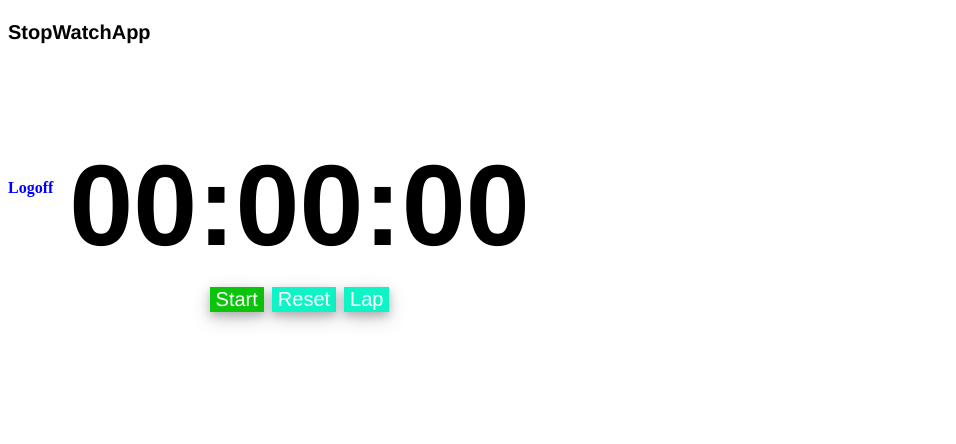
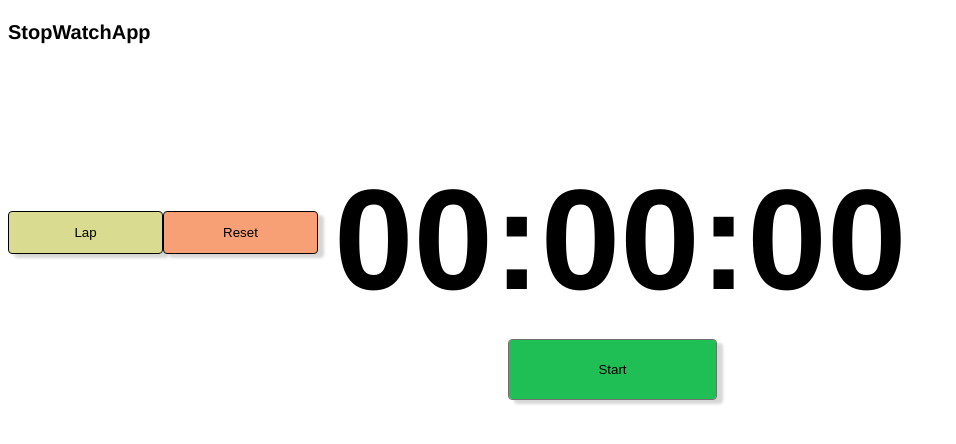
Before and after one commit to Sarah-Workman/Vue-stopwatch-, a Vue app: page /Homescreen in a window 1280 px wide. Shown: the top 444 px of the page, without its empty margins (0-956 px from the left). Built offline with nearby package versions, Linux system fonts and the light colour scheme.

Commit message:
Updated Style and Fixed Router in Store

```diff
--- a/src/components/Buttons.vue
+++ /dev/null
@@ -1,32 +0,0 @@
-<template>
-	<div id="stopwatch - button - container">
-		<StartBtn @start="$emit('start')" />
-
-		<ResetBtn @click="$emit('reset')" text="Reset" />
-		<LapBtn @click="$emit('lap')" text="Lap" />
-	</div>
-</template>
-<script>
-	import StartBtn from "./StartBtn";
-	import StopBtn from "./StopBtn";
-	import ResetBtn from "./ResetBtn";
-	import LapBtn from "./LapBtn";
-	import BulkDeleteBtn from "./BulkDeleteBtn";
-	import { mapState } from "vuex";
-
-	export default {
-		name: "Buttons",
-		components: {
-			StartBtn,
-			StopBtn,
-			ResetBtn,
-			LapBtn,
-			BulkDeleteBtn,
-		},
-
-		computed: {
-			...mapState(["isRunning"]),
-		},
-	};
-</script>
-<style lang="scss" scoped></style>
--- a/src/components/LapBtn.vue
+++ b/src/components/LapBtn.vue
@@ -1,5 +1,5 @@
 <template>
-	<button @click="$emit('lap')" id="LapBtn">{{ text }}</button>
+	<button @click="$emit('lap')" id="LapBtn">Lap</button>
 </template>
 <script>
 	export default {
@@ -10,20 +10,13 @@
 	};
 </script>
 <style lang="scss" scoped>
-	$shadows: 0 4px 8px 0 rgba(0, 0, 0, 0.2), 0 6px 20px 0 rgba(0, 0, 0, 0.19);
-	$fontStyle: Arial, Helvetica, sans-serif;
-	@mixin stopwatchBtns {
-		background-color: #0ff4c6;
-		box-shadow: $shadows;
-		border: none;
-		color: white;
-		text-align: center;
-		text-decoration: none;
-		font-size: 20px;
-		font-family: $fontStyle;
-	}
-
 	#LapBtn {
-		@include stopwatchBtns();
+		background: #a6ac006f 0% 0% no-repeat padding-box;
+		box-shadow: 6px 4px 3px #00000029;
+		border: 1px solid #000000;
+		border-radius: 4px;
+		opacity: 1;
+		width: 155px;
+		height: 43px;
 	}
 </style>
--- a/src/components/LoginContanerComp.vue
+++ b/src/components/LoginContanerComp.vue
@@ -49,7 +49,6 @@
 					email: this.email,
 					password: this.password,
 				});
-				this.$router.push("/Homescreen");
 			},
 			enroll() {
 				this.$router.push("/Enroll");
--- a/src/components/Rectangle.vue
+++ b/src/components/Rectangle.vue
@@ -5,20 +5,17 @@
 				{{ outputhours }}:{{ outputminutes }}:{{ outputseconds }}
 			</p>
 		</div>
-		<Buttons
-			class="buttons"
-			@start="startStopBtnClick"
-			@reset="resetBtn"
-			@lap="lapBtn"
-		/>
+		<div id="buttonWrapper">
+			<start-btn @start="startStopBtnClick" Id="startStopBtn" />
+		</div>
 	</div>
 </template>
 <script>
-	import Buttons from "./Buttons";
 	import { mapActions, mapGetters, mapMutations, mapState } from "vuex";
+	import StartBtn from "./StartBtn.vue";
 	export default {
 		name: "Rectangle",
-		components: { Buttons },
+		components: { StartBtn },
 		methods: {
 			...mapActions([
 				"incrementSeconds",
@@ -75,17 +72,6 @@
 				debugger;
 				this.$store.commit("clearTimeInterval");
 			},
-			resetBtn() {
-				console.log("resetBtn connected");
-				this.$store.commit("toggleRunning");
-				this.$store.commit("clearTimeInterval");
-				this.$store.commit("clear");
-			},
-			lapBtn() {
-				if (this.$store.state.isRunning === true) {
-					this.$store.dispatch("addData");
-				}
-			},
 		},
 		computed: {
 			...mapState([
@@ -123,15 +109,17 @@
 		padding: 1em;
 	}
 	#textWrapper {
-		color: black;
-
-		font-size: 115px;
-		font-family: Helvetica Neue;
+		color: #000000;
+		opacity: 1;
+		width: 557px;
+		height: 170px;
+		font: normal normal bold 143px/174px Helvetica Neue;
+		letter-spacing: opx;
 		font-weight: bold;
+		text-align: left;
 	}
 	.rectangle-container {
 		@include flex();
-		width: 100%;
 		flex-direction: column;
 	}
 
@@ -139,10 +127,18 @@
 		margin: 0;
 		padding-top: 0.5em;
 	}
-	.buttons {
+	#buttonWrapper {
 		display: flex;
+		justify-content: center;
 		align-content: center;
-		justify-content: center;
-		column-gap: 0.5em;
+	}
+	#startStopBtn {
+		background: #20bf55 0% 0% no-repeat padding-box;
+		box-shadow: 6px 4px 3px #00000029;
+		border: 1px solid #707070;
+		border-radius: 4px;
+		opacity: 1;
+		width: 209px;
+		height: 61px;
 	}
 </style>
--- a/src/components/ResetBtn.vue
+++ b/src/components/ResetBtn.vue
@@ -1,5 +1,5 @@
 <template>
-	<button @click="$emit('reset')" id="ResetBtn">{{ text }}</button>
+	<button @click="$emit('reset')" id="ResetBtn">Reset</button>
 </template>
 <script>
 	export default {
@@ -10,20 +10,13 @@
 	};
 </script>
 <style lang="scss" scoped>
-	$shadows: 0 4px 8px 0 rgba(0, 0, 0, 0.2), 0 6px 20px 0 rgba(0, 0, 0, 0.19);
-	$fontStyle: Arial, Helvetica, sans-serif;
-	@mixin stopwatchBtns {
-		background-color: #0ff4c6;
-		box-shadow: $shadows;
-		border: none;
-		color: white;
-		text-align: center;
-		text-decoration: none;
-		font-size: 20px;
-		font-family: $fontStyle;
-	}
-
 	#ResetBtn {
-		@include stopwatchBtns();
+		background: #f8a075 0% 0% no-repeat padding-box;
+		box-shadow: 6px 4px 3px #00000029;
+		border: 1px solid #000000;
+		border-radius: 4px;
+		opacity: 1;
+		width: 155px;
+		height: 43px;
 	}
 </style>
--- a/src/components/StartBtn.vue
+++ b/src/components/StartBtn.vue
@@ -1,5 +1,11 @@
 <template>
-	<button @click="$emit('start')" id="StartBtn">{{ getBtnTxt }}</button>
+	<button
+		@click="$emit('start')"
+		id="StartBtn"
+		v-bind="{ stopBtnStyle: isRunning === true }"
+	>
+		{{ getBtnTxt }}
+	</button>
 </template>
 <script>
 	import { mapState } from "vuex";
@@ -17,8 +23,16 @@
 <style lang="scss" scoped>
 	$shadows: 0 4px 8px 0 rgba(0, 0, 0, 0.2), 0 6px 20px 0 rgba(0, 0, 0, 0.19);
 
-	@mixin stopwatchBtns {
-		background-color: rgb(11, 196, 11);
+	#StartBtn {
+		background: #20bf55 0% 0% no-repeat padding-box;
+		box-shadow: 6px 4px 3px #00000029;
+		border: 1px solid #707070;
+		border-radius: 4px;
+		opacity: 1;
+	}
+
+	.stopBtnStyle {
+		background-color: rgb(196, 42, 11);
 		box-shadow: $shadows;
 		border: none;
 		color: white;
@@ -26,9 +40,7 @@
 		text-decoration: none;
 		font-size: 20px;
 		font-family: Helvetica Neue;
-	}
-
-	#StartBtn {
-		@include stopwatchBtns();
+		width: 209px;
+		height: 61px;
 	}
 </style>
--- a/src/components/StopBtn.vue
+++ /dev/null
@@ -1,29 +0,0 @@
-<template>
-	<button @click="$emit('stop')" id="StopBtn">{{ text }}</button>
-</template>
-<script>
-	export default {
-		name: "StopBtn",
-		props: {
-			text: String,
-		},
-	};
-</script>
-<style lang="scss" scoped>
-	$shadows: 0 4px 8px 0 rgba(0, 0, 0, 0.2), 0 6px 20px 0 rgba(0, 0, 0, 0.19);
-	$fontStyle: Arial, Helvetica, sans-serif;
-	@mixin stopwatchBtns {
-		background-color: #0ff4c6;
-		box-shadow: $shadows;
-		border: none;
-		color: white;
-		text-align: center;
-		text-decoration: none;
-		font-size: 20px;
-		font-family: $fontStyle;
-	}
-
-	#StopBtn {
-		@include stopwatchBtns();
-	}
-</style>
--- a/src/components/StopwatchWrapper.vue
+++ b/src/components/StopwatchWrapper.vue
@@ -4,26 +4,37 @@
 		<div id="stopwatchWrapper">
 			<Rectangle class="Rectangle" />
 			<div class="side-bar">
-				<button id="edit" v-show="laps.length > 0">Edit</button>
-				<div @click="signOut" class="signOut">Logoff</div>
+				<button id="edit" v-show="laps.length > 0" @click="editing">
+					Edit
+				</button>
+				<!-- <div @click="signOut" class="signOut">Logoff</div> -->
+				<div>
+					<LapBtn ref="lapInfo" @lap="lapBtn" />
+					<ResetBtn @reset="resetBtn" />
+				</div>
 			</div>
 		</div>
 
-		<LapContainer @store-checked-ids="someEvent" ref="lapInfo" />
+		<LapContainer />
 		<div id="snackBar" text="toaster" v-show="toast === true">{{ text }}</div>
 	</div>
 </template>
 
 <script>
 	import Rectangle from "./Rectangle";
-	import LapContainer from "./LapContainer";
+
 	import { mapState } from "vuex";
+	import LapBtn from "./LapBtn.vue";
+	import LapContainer from "./LapContainer.vue";
+	import ResetBtn from "./ResetBtn.vue";
 
 	export default {
 		name: "StopWatchWrapper",
 		components: {
 			Rectangle,
 			LapContainer,
+			LapBtn,
+			ResetBtn,
 		},
 		data() {
 			return {
@@ -31,7 +42,7 @@
 			};
 		},
 		computed: {
-			...mapState(["laps"]),
+			...mapState(["laps", "isEditing"]),
 		},
 
 		methods: {
@@ -46,8 +57,19 @@
 			// this.$store.commit("clearCheckedIds");
 			// }
 			// },
-			someEvent(lapId) {
-				this.$store.commit("bulkDeleteIds", lapId);
+			lapBtn() {
+				if (this.$store.state.isRunning === true) {
+					this.$store.dispatch("addData");
+				}
+			},
+			resetBtn() {
+				console.log("resetBtn connected");
+				this.$store.commit("toggleRunning");
+				this.$store.commit("clearTimeInterval");
+				this.$store.commit("clear");
+			},
+			editing() {
+				this.$store.commit("toggleIsEditing");
 			},
 			signOut() {
 				this.$store.dispatch("logOut");
@@ -59,16 +81,26 @@
 </script>
 <style lang="scss" scoped>
 	.side-bar {
+		row-gap: 10em;
+		align-self: center;
+
+		justify-items: start;
+
+		grid-column-start: 1;
 		display: flex;
 		flex-direction: column;
-		grid-column-start: 1;
-		row-gap: 1em;
-		align-self: center;
-		border: thin black;
 	}
+
 	#edit {
-		align-self: flex-start;
+		background: #008aac7c 0% 0% no-repeat padding-box;
+		box-shadow: 6px 4px 3px #00000029;
+		border: 1px solid #000000;
+		border-radius: 4px;
+		opacity: 1;
+		width: 155px;
+		height: 43px;
 	}
+
 	::v-deep#stopwatchWrapper {
 		border-radius: 8px;
 
--- a/src/store/index.js
+++ b/src/store/index.js
@@ -17,7 +17,7 @@ import {
 } from "firebase/auth";
 
 import { db } from "@/firebase";
-
+import router from "@/router";
 export const getterTypes = Object.freeze({
 	SECOND_LENGTH: `secondLength`,
 });
@@ -46,12 +46,13 @@ export default createStore({
 		currentUser: "",
 		isRunning: false,
 		isPasswordVisable: false,
-		editing: false,
+		isEditing: false,
+		isSelectActive: false,
 		bulkDeleteOn: false,
 
 		toast: false,
 		fireBaseIds: [],
-		bulkDeleteIds: [],
+		selectedLaps: [],
 		lapId: "",
 		interval: undefined,
 	},
@@ -150,9 +151,10 @@ export default createStore({
 		toggleRunning(state) {
 			state.isRunning = !state.isRunning;
 		},
-		toggleEditLapTime(state) {
-			state.editing = !state.editing;
+		toggleIsEditing(state) {
+			state.isEditing = !state.isEditing;
 		},
+
 		toggleBulkDelete(state) {
 			state.bulkDeleteOn = !state.bulkDeleteOn;
 		},
@@ -192,6 +194,10 @@ export default createStore({
 		},
 		setDbId(state, dbId) {
 			state.fireBaseIds.push(dbId);
+		},
+		setSelectedIds(state, payload) {
+			debugger;
+			state.selectedLaps.push(payload);
 		},
 		setPlaceholderHour(state, placeholder) {
 			state.placeHolderHour = placeholder;
@@ -390,6 +396,7 @@ export default createStore({
 					const user = userCredential.user;
 					commit("setCurrentUser", user);
 					dispatch("getData", user);
+					router.push("/Homescreen");
 				})
 				.catch((error) => {
 					const errorCode = error.code;
@@ -411,14 +418,20 @@ export default createStore({
 				}
 			});
 		},
-		logOut({ commit }) {
+		logOut({ commit, state }) {
 			const auth = getAuth();
 			signOut(auth)
 				.then(() => {
 					//sign-out sucessful
 					commit("clearLaps");
 					commit("clear");
-					console.log("user signed out");
+
+					if (state.isPasswordVisable) {
+						commit("toggleIsPasswordVisable");
+					}
+					if (state.isEditing) {
+						commit("toggleIsEditing");
+					}
 				})
 				.catch((error) => {
 					//An error happened.
```
Also changed, not shown: src/components/LapContainer.vue (+45 -19 lines).
